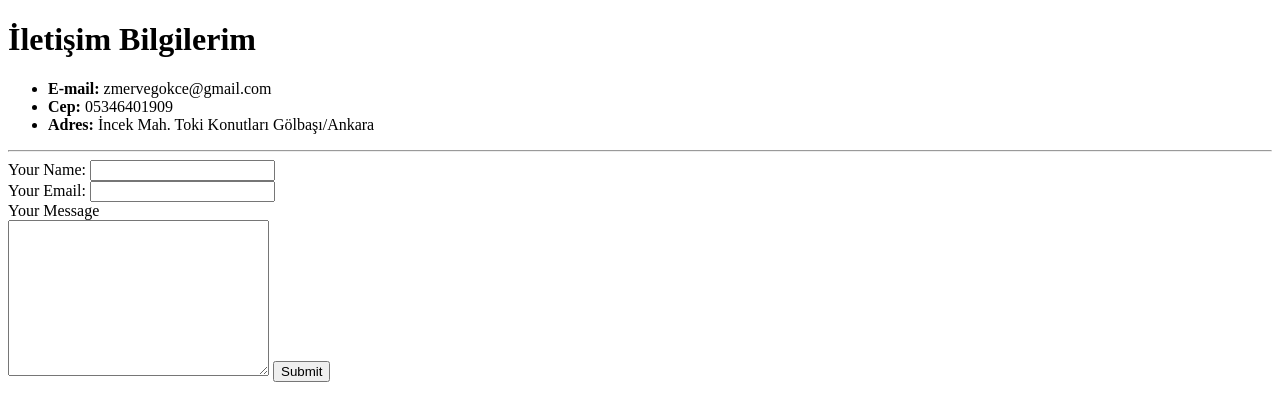
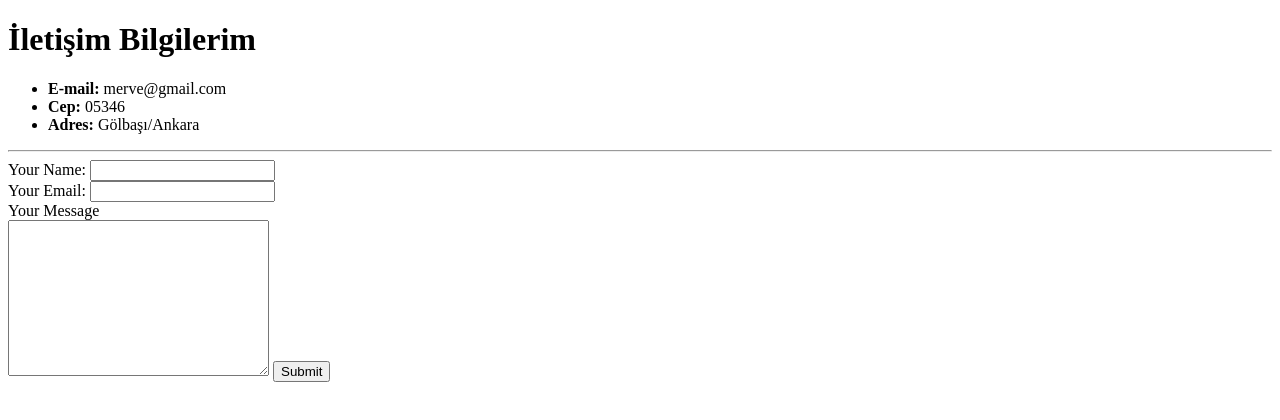
Before and after one commit to merve33017/cv, a plain HTML site: page contact.html in a window 1280 px wide. Drawn offline with Linux system fonts and the light colour scheme.

Commit message:
Add files via upload

```diff
--- a/contact.html
+++ b/contact.html
@@ -9,9 +9,9 @@
 <body>
   <h1>İletişim Bilgilerim</h1>
   <ul>
-    <li><strong>E-mail: </strong> zmervegokce@gmail.com</li>
-    <li><strong>Cep: </strong> 05346401909</li>
-    <li><strong>Adres: </strong> İncek Mah. Toki Konutları Gölbaşı/Ankara</li>
+    <li><strong>E-mail: </strong>merve@gmail.com</li>
+    <li><strong>Cep: </strong> 05346</li>
+    <li><strong>Adres: </strong>Gölbaşı/Ankara</li>
   </ul>
   <hr>
   <form action="mailto:zeynepmervecavusoglu@gmail.com" method="post" enctype="text/plain">
```
